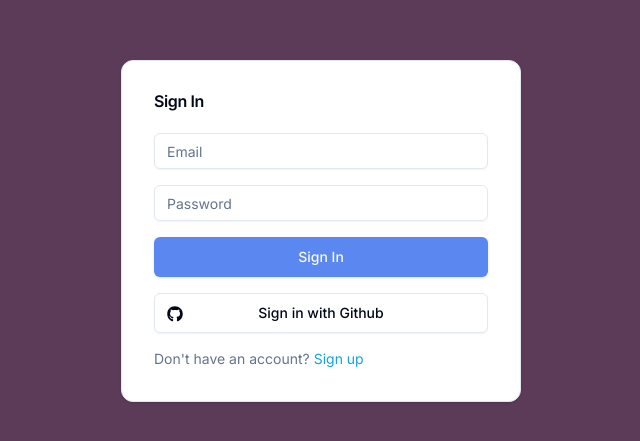
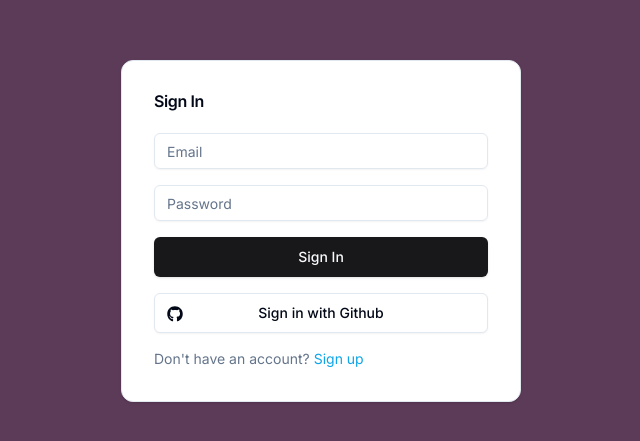
Before and after one commit to monkxp/MM, a Next.js app: page /auth in a window 1280 px wide. Shown: the part 169-610 px from the top of the page, without its empty margins (319-959 px from the left). Built offline with nearby package versions, Linux system fonts and the light colour scheme; no server answers.

Commit message:
change global primary color

```diff
--- a/src/app/globals.css
+++ b/src/app/globals.css
@@ -9,7 +9,7 @@
   --popover: 0 0% 100%;
   --popover-foreground: 222.2 84% 4.9%;
 
-  --primary: 222.1 83.2% 64.7%;
+  --primary: 240 6% 10%;
   --primary-foreground: 210 40% 98%;
 
   --secondary: 210 40% 96.1%;
```
